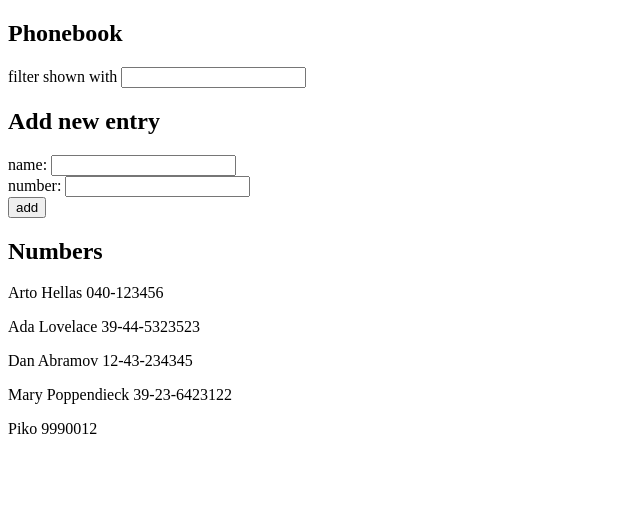
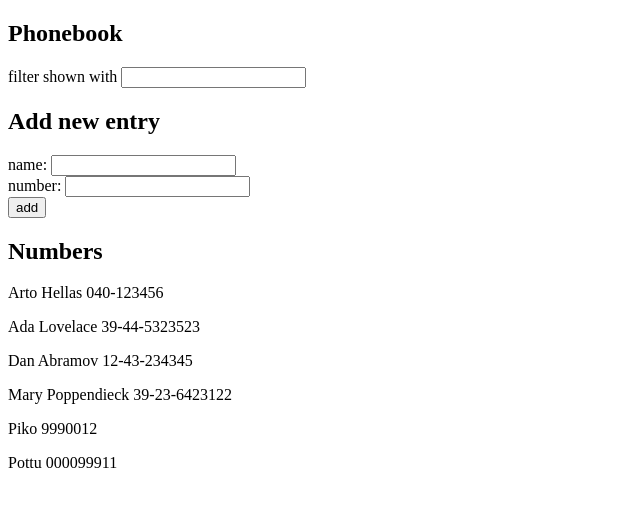
Before and after one commit to oonarauhala/fullstack, a React (Create React App) app in the folder osa2/puhelinluettelo/: page / in a window 1280 px wide. Shown: the top 506 px of the page, without its empty margins (0-640 px from the left). Built offline with nearby package versions, Linux system fonts and the light colour scheme; data requests are answered from the project's data file.

Commit message:
Add 2.16

```diff
--- a/osa2/puhelinluettelo/db.json
+++ b/osa2/puhelinluettelo/db.json
@@ -24,6 +24,11 @@
       "name": "Piko",
       "number": "9990012",
       "id": 5
+    },
+    {
+      "name": "Pottu",
+      "number": "000099911",
+      "id": 6
     }
   ]
 }
--- a/osa2/puhelinluettelo/src/App.js
+++ b/osa2/puhelinluettelo/src/App.js
@@ -1,5 +1,6 @@
 import React, { useEffect, useState } from 'react'
 import axios from 'axios'
+import personService from './services/persons'
 
 const App = () => {
   const [persons, setPersons] = useState([])
@@ -8,10 +9,10 @@
   const [nameFilter, setNameFilter] = useState('')
 
   useEffect(() => {
-    axios
-      .get('http://localhost:3001/persons')
-      .then(response => {
-        setPersons(response.data)
+    personService
+      .getAll()
+      .then(initialPersons => {
+        setPersons(initialPersons)
       })
   }, [])
 
@@ -30,13 +31,12 @@
         name: newName,
         number: newNumber
       }
-      setPersons(persons.concat(person))
       setNewName('')
       setNewNumber('')
-      axios
-        .post('http://localhost:3001/persons', person)
-        .then(response => {
-          console.log(response)
+      personService
+        .create(person)
+        .then(returnedPerson => {
+          setPersons(persons.concat(returnedPerson))
         })
         .catch(error => {
           console.log("Error")
--- /dev/null
+++ b/osa2/puhelinluettelo/src/services/persons.js
@@ -0,0 +1,21 @@
+import axios from 'axios'
+
+const baseUrl = 'http://localhost:3001/persons'
+
+const getAll = () => {
+    const request = axios.get(baseUrl)
+    return request.then(response => {
+        return response.data
+    })
+}
+
+const create = person => {
+    const request = axios.post(baseUrl, person)
+    return request.then(response => {
+        return response.data
+    })
+}
+
+export default {
+    getAll, create
+}
```
